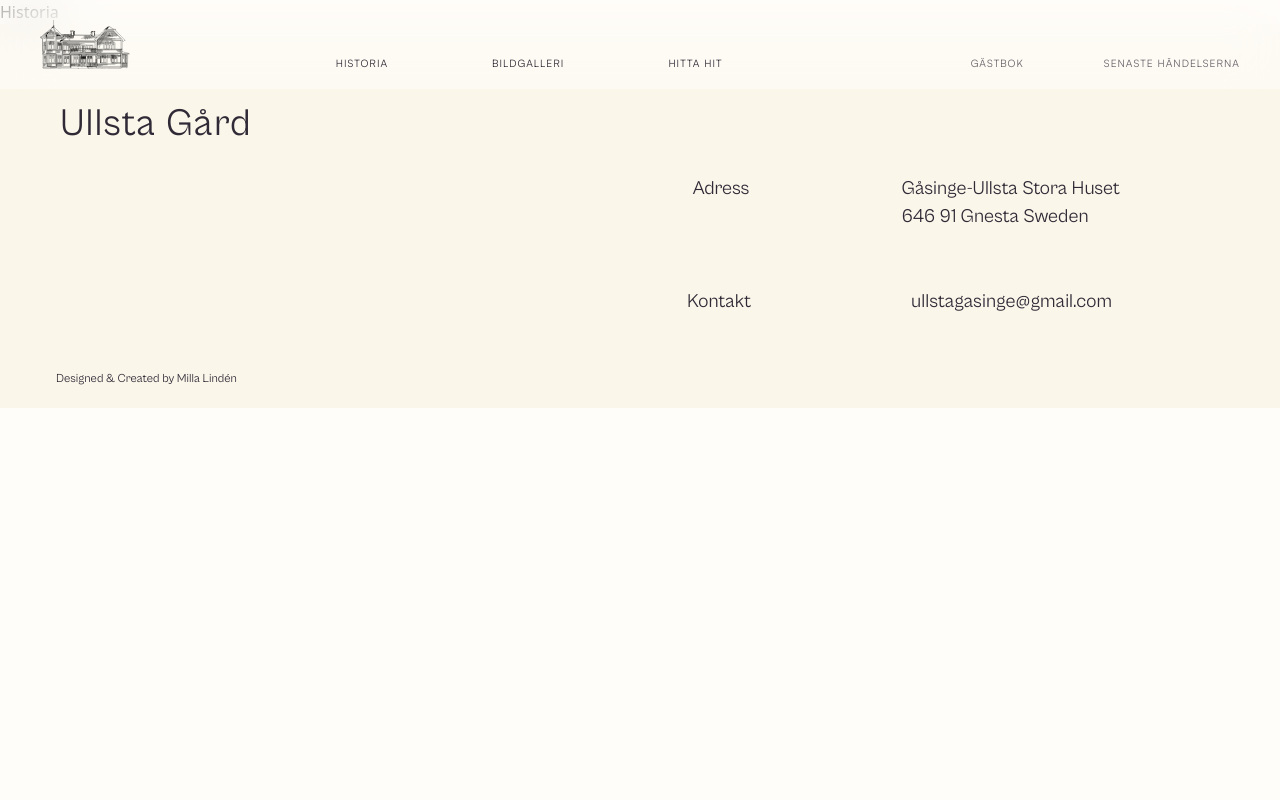
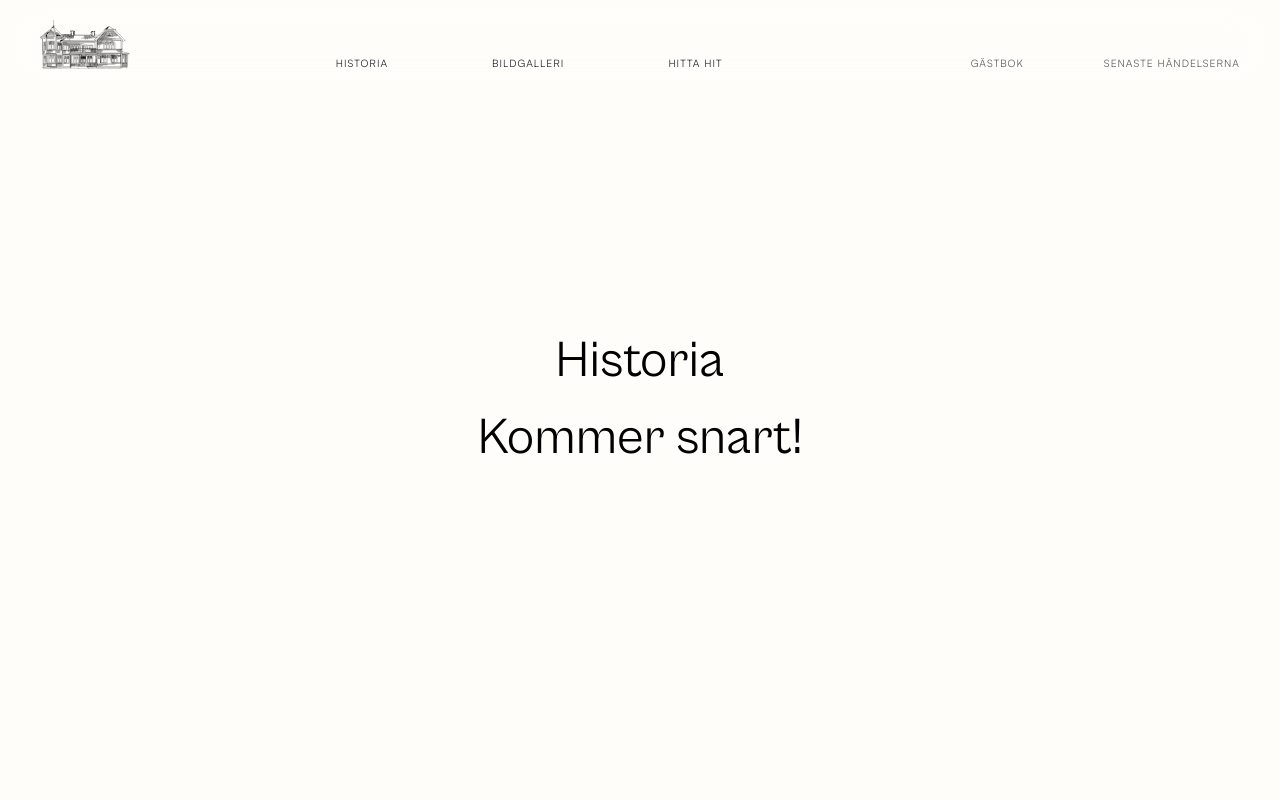
Before and after one commit to millalinden/ullstagard1, a Next.js app: page /history in a window 1280 px wide. Shown: the top 800 px of the page. Built offline with nearby package versions, Linux system fonts and the light colour scheme.

Commit message:
History page started

```diff
--- a/src/app/(pages)/history/page.js
+++ b/src/app/(pages)/history/page.js
@@ -3,8 +3,9 @@ import Layout from "@/app/components/Header/layout";
 export default function History() {
   return (
     <Layout>
-      <section>
-        <h2>Historia</h2>
+      <section className="w-screen h-screen font-cabinet text-[4vw] flex flex-col justify-center items-center">
+        <h2 className="">Historia</h2>
+        <p>Kommer snart!</p>
       </section>
     </Layout>
   );
```
